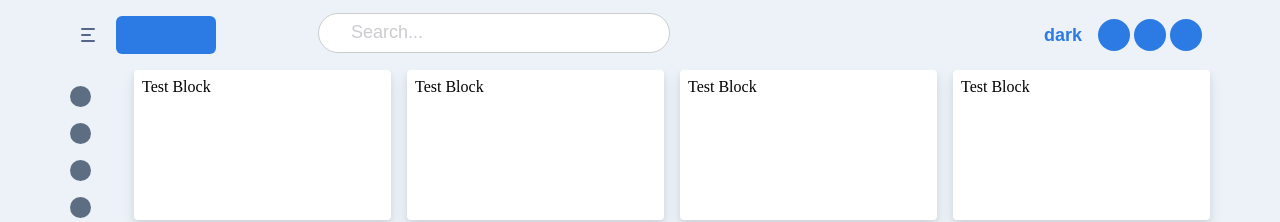
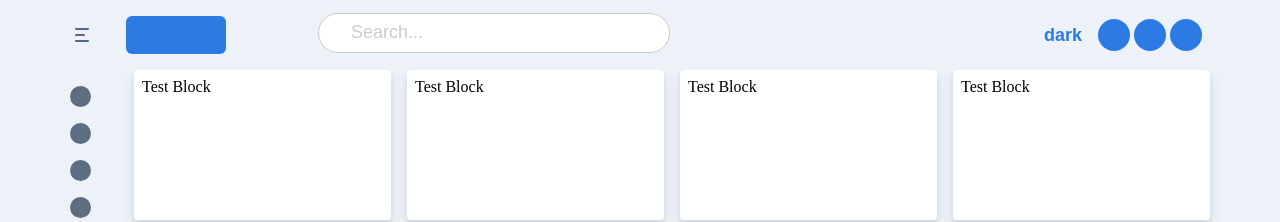
Before and after one commit to yunojang-wizcore/dashboard, a React (Create React App) app: page / in a window 1280 px wide. Shown: the top 222 px of the page. Built offline with nearby package versions, Linux system fonts and the light colour scheme.

Commit message:
Navbutton layout 수정

```diff
--- a/src/Components/Navbar/Components/NavToggleButton.tsx
+++ b/src/Components/Navbar/Components/NavToggleButton.tsx
@@ -24,6 +24,8 @@ const NavToggleButton: FC<NavToggleButtonProps> = ({onClick, isOpen}) => {
 export default NavToggleButton;
 
 const cls = css`
+  position: relative;
+  left: -6px;
   width: 40px;
   height: 40px;
   padding: 6px;
--- a/src/Components/Navbar/index.tsx
+++ b/src/Components/Navbar/index.tsx
@@ -37,7 +37,7 @@ const asideCls = css`
 const headerWrap = css`
   height: 70px;
   display: flex;
-  gap: 6px;
+  gap: 1em;
   align-items: center;
 `;
 
```
